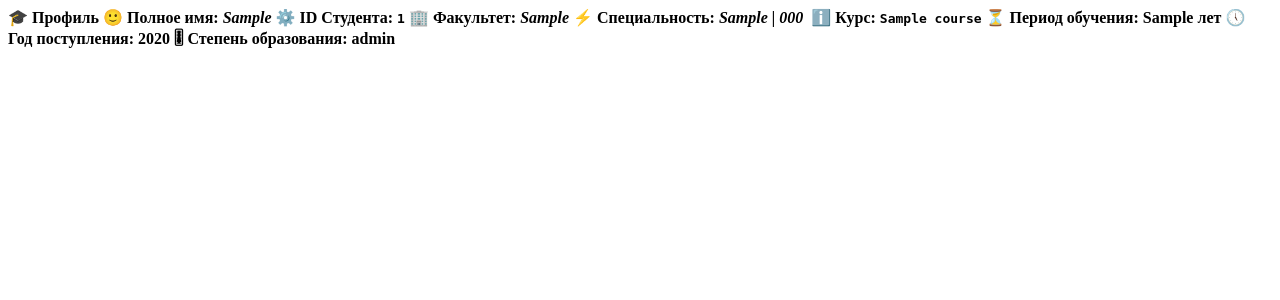
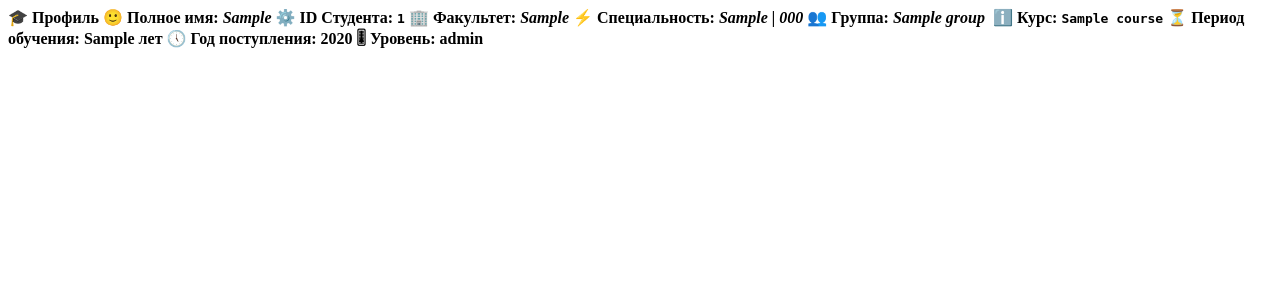
Before and after one commit to Heimlet/RtsuStudentsBot, a Python web app: template rtsu_students_bot/templates/profile.html in a window 1280 px wide. Shown: the top 300 px of the page. Run offline with Jinja, Linux system fonts and the light colour scheme; the template is opened without the code that fills it: most values are stand-ins (such as "Sample title", 1, 10 or a date in 2020).

Commit message:
Added 'group' to 'profile'

```diff
--- a/rtsu_students_bot/templates/profile.html
+++ b/rtsu_students_bot/templates/profile.html
@@ -7,6 +7,8 @@
 <b>🏢 Факультет: <em>{{ profile.faculty.ru }} </em></b>
 
 <b>⚡️️️️️️ Специальность: <em>{{ profile.speciality.ru }} | {{ profile.speciality_code }}</em></b>
+
+<b>👥 Группа: <em>{{ profile.group }}</em></b>
 ️
 <b>ℹ️ Курс: <code>{{ profile.course }}</code></b>
 
@@ -15,4 +17,4 @@
 
 <b>🕔 Год поступления: {{ profile.entrance_year }}</b>
 
-<b>🎚 Степень образования: {{ profile.level }} </b>
+<b>🎚 Уровень: {{ profile.level }} </b>
```
